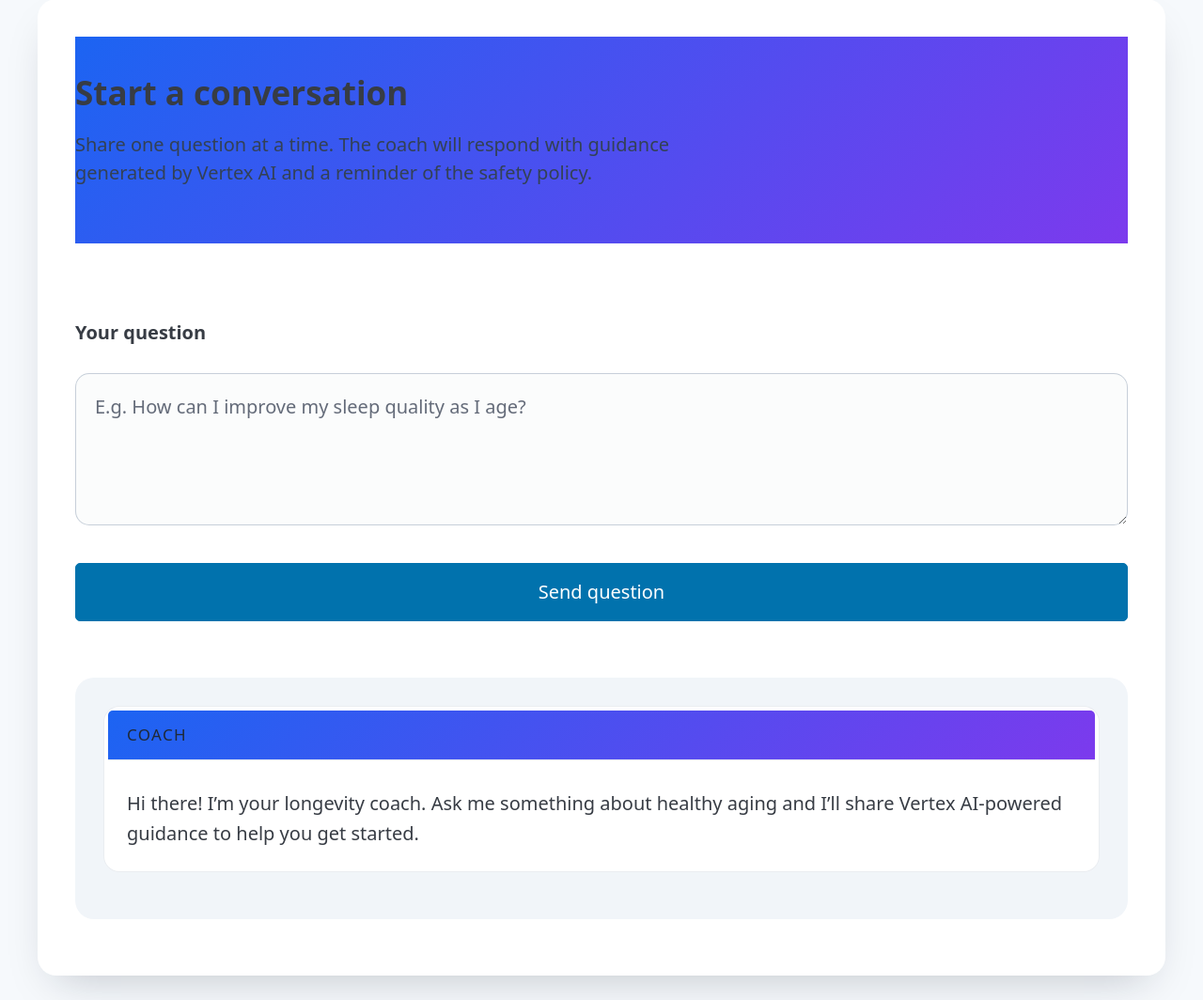
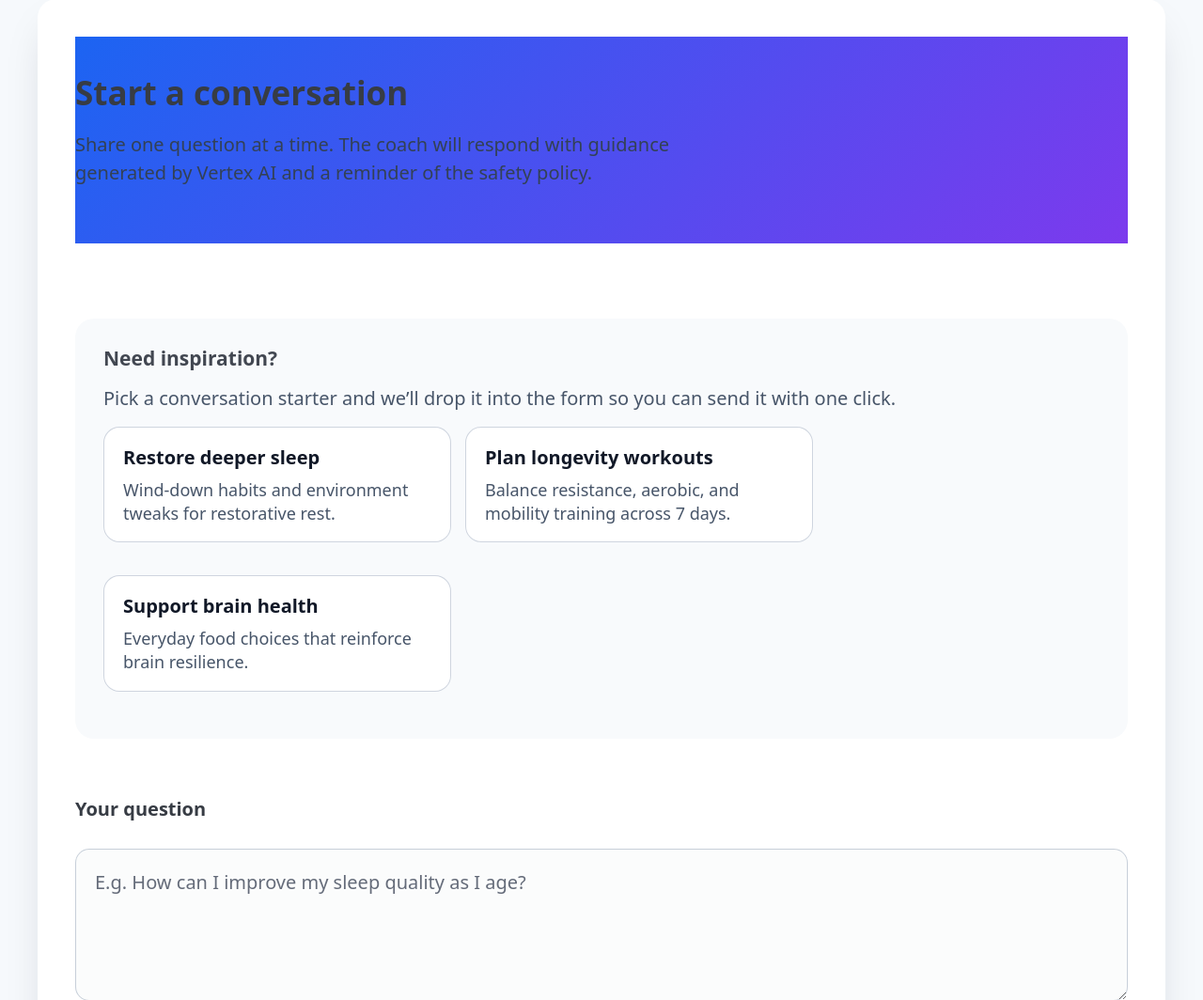
Before and after one commit to stefanfritzse/liveon, a FastAPI app: page /coach in a window 1280 px wide. Shown: the part 621-1685 px from the top of the page at 94% size. Run offline with FastAPI, Linux system fonts and the light colour scheme; some libraries are stand-ins or nearby versions.

Commit message:
Add configurable coach prompt suggestions

```diff
--- a/app/main.py
+++ b/app/main.py
@@ -6,7 +6,9 @@ from collections.abc import Callable
 from functools import lru_cache
 from dataclasses import dataclass
 from datetime import datetime, timezone
+import json
 import logging
+import os
 from pathlib import Path
 from typing import TYPE_CHECKING, Protocol
 
@@ -34,6 +36,58 @@ logger = logging.getLogger(__name__)
 if TYPE_CHECKING:  # pragma: no cover - for static type checking only
     from app.models.coach import CoachAnswer
 
+
+_DEFAULT_COACH_PROMPTS: tuple[dict[str, str], ...] = (
+    {
+        "label": "Restore deeper sleep",
+        "question": "How can I improve my sleep quality and recovery this month?",
+        "description": "Wind-down habits and environment tweaks for restorative rest.",
+    },
+    {
+        "label": "Plan longevity workouts",
+        "question": "What mix of strength, cardio, and mobility should I follow each week?",
+        "description": "Balance resistance, aerobic, and mobility training across 7 days.",
+    },
+    {
+        "label": "Support brain health",
+        "question": "Which nutrition habits best protect long-term cognitive health?",
+        "description": "Everyday food choices that reinforce brain resilience.",
+    },
+)
+
+
+@lru_cache()
+def _coach_prompt_suggestions() -> tuple[dict[str, str], ...]:
+    """Return curated coach prompt presets, optionally overridden by environment."""
+
+    raw_value = os.getenv("LIVEON_COACH_PROMPTS")
+    if raw_value:
+        try:
+            payload = json.loads(raw_value)
+        except (TypeError, ValueError):  # pragma: no cover - defensive branch
+            logger.warning("Invalid LIVEON_COACH_PROMPTS payload; using defaults", extra={"event": "coach.prompts_invalid"})
+        else:
+            prompts: list[dict[str, str]] = []
+            for item in payload if isinstance(payload, list) else [payload]:
+                if isinstance(item, str):
+                    text = item.strip()
+                    if text:
+                        prompts.append({"label": text, "question": text})
+                    continue
+                if not isinstance(item, dict):
+                    continue
+                question = str(item.get("question", "")).strip()
+                if not question:
+                    continue
+                label = str(item.get("label") or item.get("title") or question).strip() or question
+                description = str(item.get("description") or item.get("summary") or "").strip()
+                entry = {"label": label, "question": question}
+                if description:
+                    entry["description"] = description
+                prompts.append(entry)
+            if prompts:
+                return tuple(prompts)
+    return _DEFAULT_COACH_PROMPTS
 
 def _build_debug_detail(exc: Exception) -> dict[str, str]:
     """Return a serialisable mapping describing ``exc`` for debugging."""
@@ -357,5 +411,6 @@ async def ask_the_coach(request: Request) -> HTMLResponse:
         "coach.html",
         {
             "title": "Ask the Coach",
+            "coach_prompts": list(_coach_prompt_suggestions()),
         },
     )
--- a/app/templates/coach.html
+++ b/app/templates/coach.html
@@ -42,6 +42,30 @@
           Vertex AI and a reminder of the safety policy.
         </p>
       </header>
+
+      {% if coach_prompts %}
+      <section class="coach-suggestions" aria-label="Suggested questions">
+        <h3 class="coach-suggestions-title">Need inspiration?</h3>
+        <p class="coach-suggestions-copy">
+          Pick a conversation starter and we’ll drop it into the form so you can send it with one click.
+        </p>
+        <div class="coach-suggestion-list" role="list">
+          {% for prompt in coach_prompts %}
+          <button
+            type="button"
+            class="coach-suggestion"
+            data-question="{{ prompt.question | e }}"
+            aria-label="{{ prompt.label }}"
+          >
+            <span class="coach-suggestion-label">{{ prompt.label }}</span>
+            {% if prompt.description %}
+            <span class="coach-suggestion-description">{{ prompt.description }}</span>
+            {% endif %}
+          </button>
+          {% endfor %}
+        </div>
+      </section>
+      {% endif %}
 
       <form id="coach-form" class="coach-form" aria-describedby="coach-disclaimer">
         <label for="coach-question" class="coach-label">Your question</label>
@@ -104,6 +128,64 @@
     .coach-form {
       display: grid;
       gap: 1rem;
+    }
+
+    .coach-suggestions {
+      display: grid;
+      gap: 0.75rem;
+      padding: 1.5rem;
+      background: #f8fafc;
+      border-radius: 1rem;
+    }
+
+    .coach-suggestions-title {
+      margin: 0;
+      font-size: 1.05rem;
+    }
+
+    .coach-suggestions-copy {
+      margin: 0;
+      color: #475569;
+    }
+
+    .coach-suggestion-list {
+      display: flex;
+      flex-wrap: wrap;
+      gap: 0.75rem;
+    }
+
+    .coach-suggestion {
+      align-items: flex-start;
+      background: white;
+      border-radius: 0.85rem;
+      border: 1px solid rgba(148, 163, 184, 0.45);
+      cursor: pointer;
+      display: grid;
+      gap: 0.35rem;
+      padding: 0.85rem 1rem;
+      text-align: left;
+      transition: border-color 0.15s ease, box-shadow 0.15s ease, transform 0.15s ease;
+      width: min(100%, 18.5rem);
+    }
+
+    .coach-suggestion:focus,
+    .coach-suggestion:hover {
+      border-color: #2563eb;
+      box-shadow: 0 12px 25px -18px rgba(37, 99, 235, 0.45);
+      transform: translateY(-1px);
+      outline: none;
+    }
+
+    .coach-suggestion-label {
+      font-weight: 600;
+      color: #111827;
+    }
+
+    .coach-suggestion-description {
+      color: #475569;
+      font-size: 0.9rem;
+      line-height: 1.4;
+      display: block;
     }
 
     .coach-label {
@@ -225,6 +307,10 @@
       .coach-transcript {
         max-height: none;
       }
+
+      .coach-suggestion-list {
+        flex-direction: column;
+      }
     }
   </style>
 
@@ -241,6 +327,7 @@
       const errorBanner = app.querySelector('#coach-error');
       const submitButton = form?.querySelector('button[type="submit"]');
       const defaultButtonLabel = submitButton?.dataset.defaultLabel ?? 'Send question';
+      const suggestionButtons = app.querySelectorAll('.coach-suggestion');
 
       const escapeHtml = (value) =>
         value
@@ -419,6 +506,25 @@
 
       };
 
+      const applySuggestion = (value) => {
+        if (!textarea || !value) {
+          return;
+        }
+        textarea.value = value;
+        textarea.focus();
+        textarea.setSelectionRange(value.length, value.length);
+        clearError();
+      };
+
+      suggestionButtons.forEach((button) => {
+        button.addEventListener('click', () => {
+          const { question } = button.dataset;
+          if (question) {
+            applySuggestion(question);
+          }
+        });
+      });
+
       const handleSubmit = async (event) => {
         event.preventDefault();
         clearError();
```
Also changed, not shown: app/tests/test_main_app.py (+55 -0 lines), status.md (added, +7 -0 lines).
